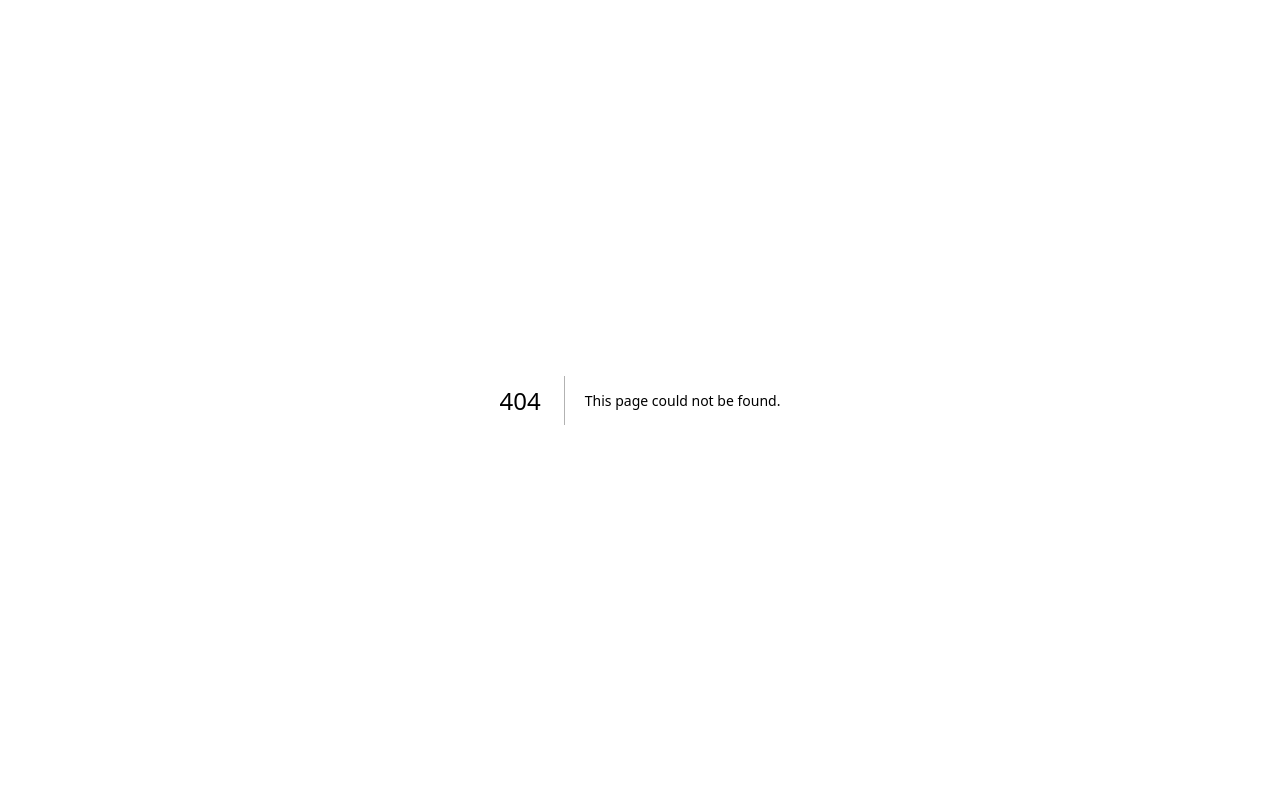
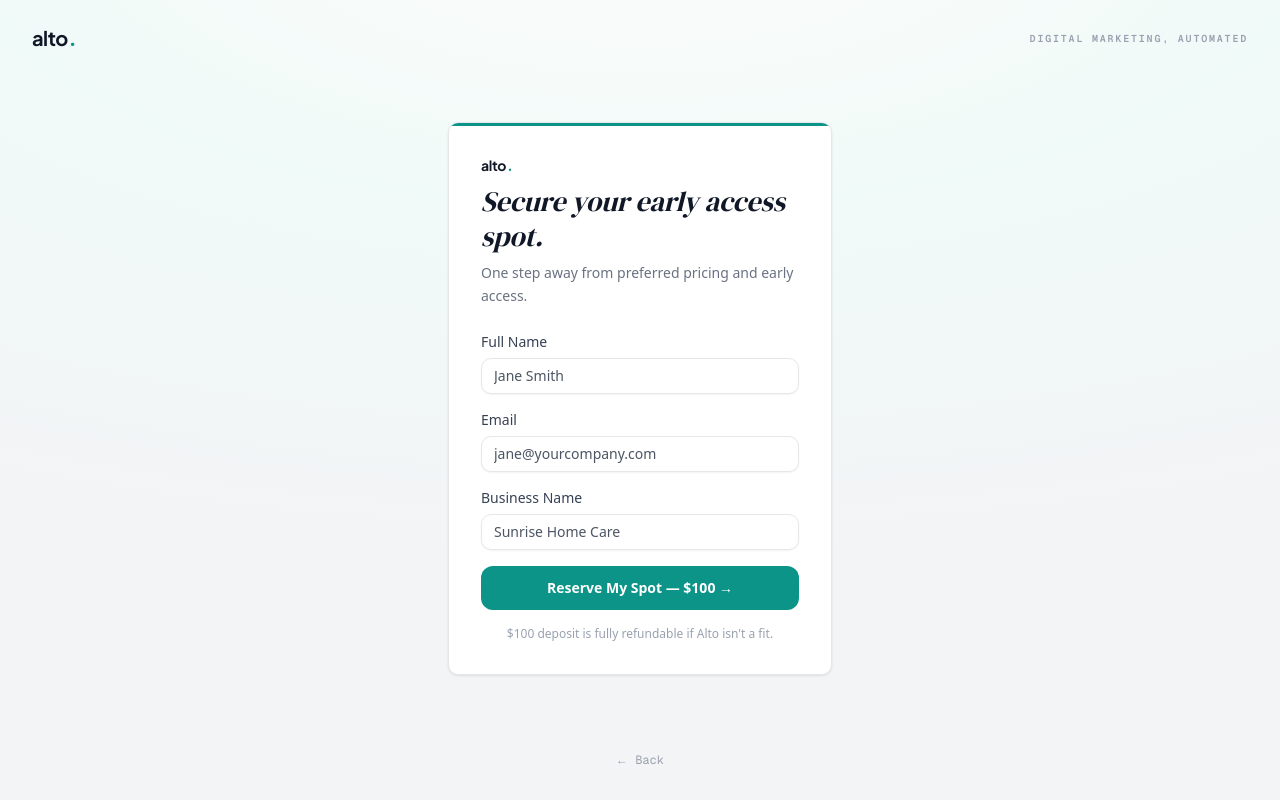
Before and after one commit to jbrijs/alto-waitlist, a Next.js app: page /reserve in a window 1280 px wide. Before the commit this address had no page. Built offline with nearby package versions, Linux system fonts and the light colour scheme.

Commit message:
feat: add /reserve form page with continuation aesthetic

```diff
--- /dev/null
+++ b/src/app/reserve/page.tsx
@@ -0,0 +1,85 @@
+import Link from "next/link";
+import { WaitlistForm } from "@/components/WaitlistForm";
+
+export default function ReservePage() {
+  return (
+    <div
+      className="min-h-screen flex flex-col"
+      style={{
+        background:
+          "radial-gradient(ellipse 120% 80% at 50% -10%, #fdfcfb 0%, #f0faf8 45%, #f3f4f6 100%)",
+      }}
+    >
+      {/* Floating header */}
+      <header className="flex items-center justify-between px-8 py-6 w-full">
+        <Link href="/" className="flex items-baseline gap-0.5 hover:opacity-80 transition-opacity">
+          <span
+            className="text-xl font-bold tracking-tight text-gray-900"
+            style={{ fontFamily: "var(--font-jakarta), sans-serif" }}
+          >
+            alto
+          </span>
+          <span className="text-xl font-bold" style={{ color: "#0d9488" }}>
+            .
+          </span>
+        </Link>
+        <p
+          className="text-[10px] font-semibold tracking-[0.18em] uppercase text-gray-400"
+          style={{ fontFamily: "var(--font-geist-mono), monospace" }}
+        >
+          Digital Marketing, Automated
+        </p>
+      </header>
+
+      {/* Centered form card */}
+      <div className="flex-1 flex items-center justify-center px-6 pb-20 relative">
+        <div className="panel relative overflow-hidden p-8 w-full max-w-sm">
+          {/* Teal top accent */}
+          <div
+            className="absolute inset-x-0 top-0 h-[3px] rounded-t-[10px]"
+            style={{ background: "#0d9488" }}
+          />
+
+          <div className="flex flex-col gap-6">
+            {/* Card header */}
+            <div className="flex flex-col gap-2">
+              <div className="flex items-baseline gap-0.5">
+                <span
+                  className="text-sm font-bold tracking-tight text-gray-900"
+                  style={{ fontFamily: "var(--font-jakarta), sans-serif" }}
+                >
+                  alto
+                </span>
+                <span className="text-sm font-bold" style={{ color: "#0d9488" }}>
+                  .
+                </span>
+              </div>
+              <h1
+                className="text-[1.75rem] leading-tight text-gray-900"
+                style={{ fontFamily: "var(--font-serif), serif", fontStyle: "italic" }}
+              >
+                Secure your early access spot.
+              </h1>
+              <p className="text-sm text-gray-500 leading-relaxed">
+                One step away from preferred pricing and early access.
+              </p>
+            </div>
+
+            <WaitlistForm />
+          </div>
+        </div>
+
+        {/* Back link below card */}
+        <div className="absolute bottom-8 left-0 right-0 flex justify-center">
+          <Link
+            href="/"
+            className="text-xs text-gray-400 hover:text-gray-600 transition-colors"
+            style={{ fontFamily: "var(--font-geist-mono), monospace" }}
+          >
+            ← Back
+          </Link>
+        </div>
+      </div>
+    </div>
+  );
+}
```
